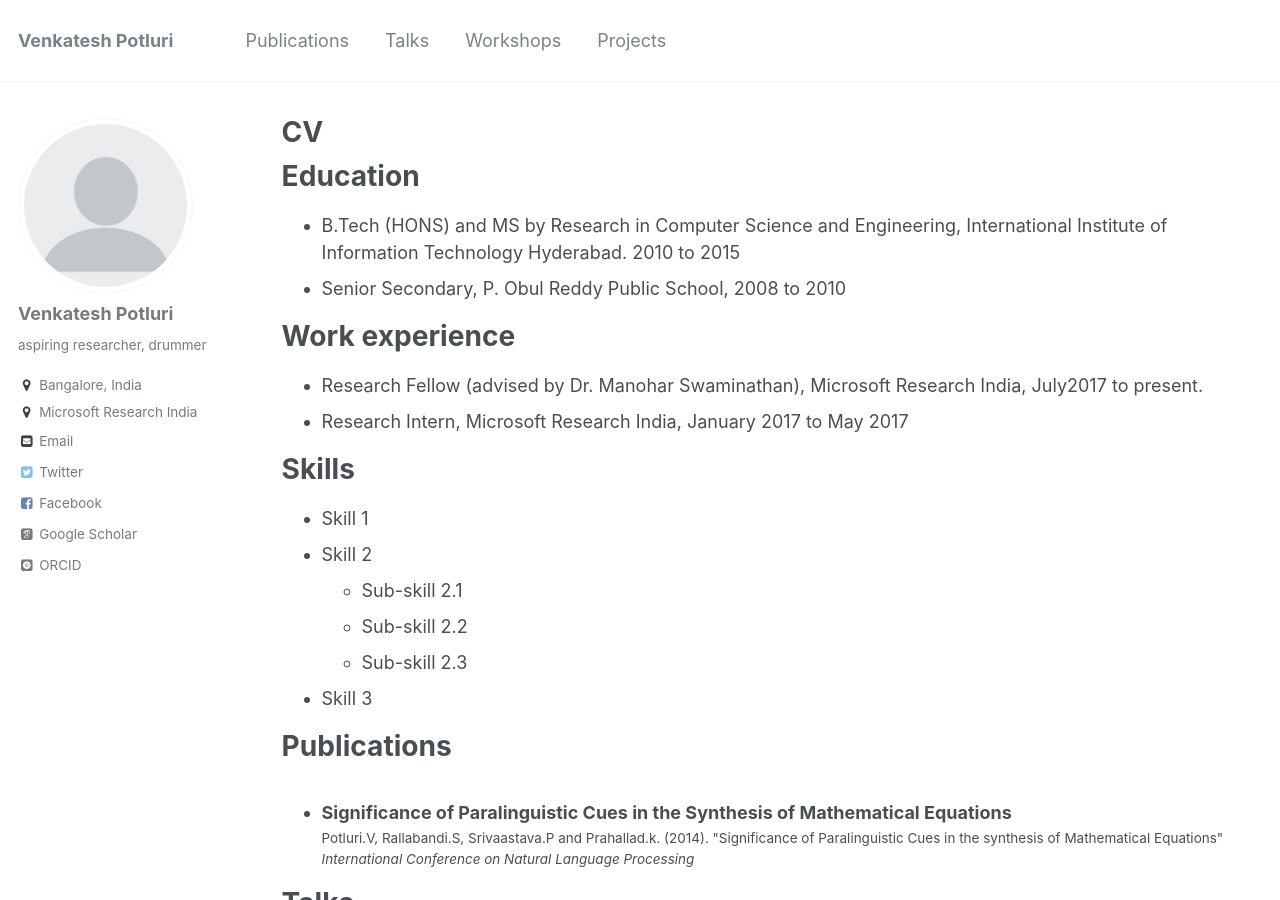
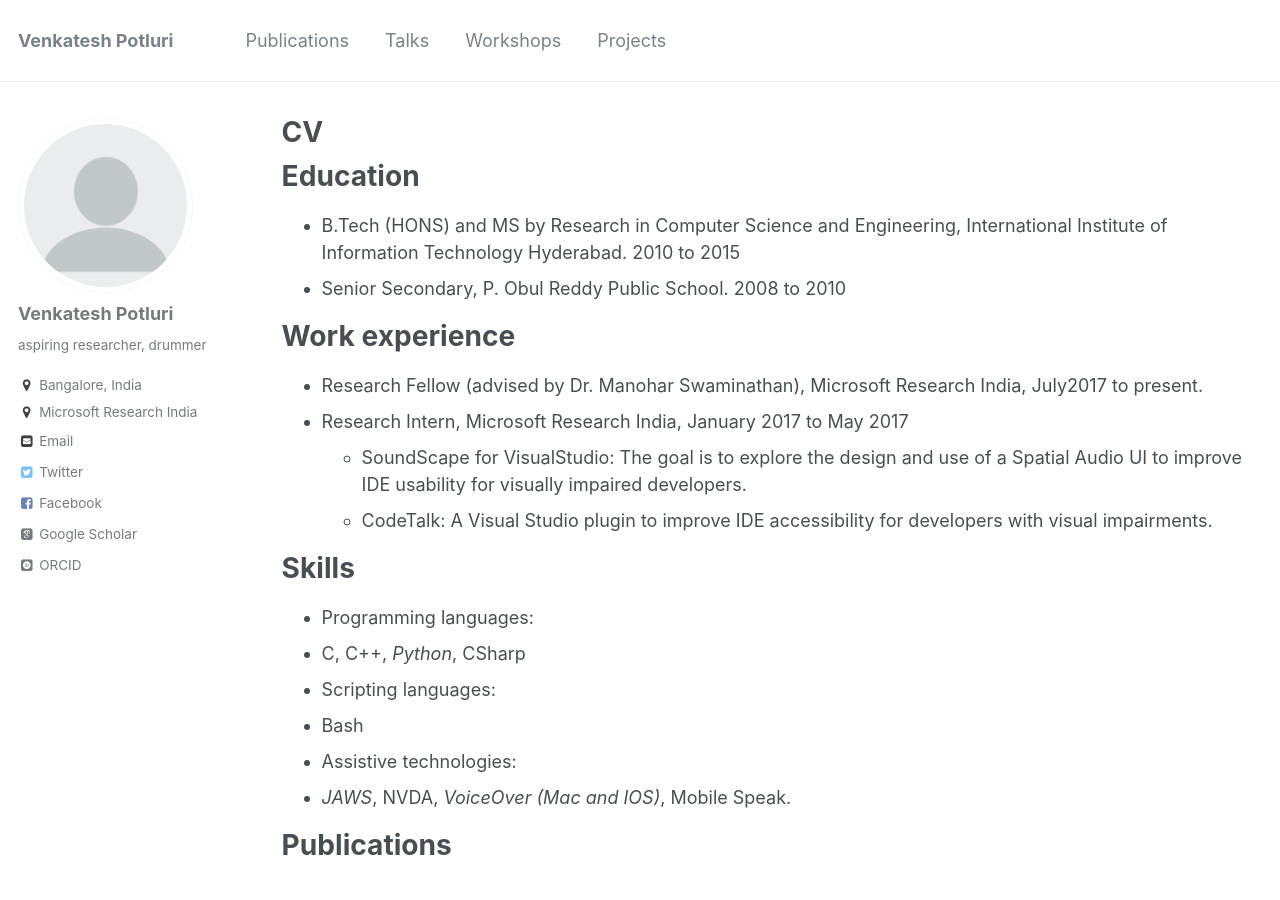
Before and after one commit to venkateshpotluri/venkateshpotluri.github.io, a Jekyll site: the page built from _pages/cv.md, in a window 1280 px wide and 900 px high. Built offline with Jekyll 4.4.1, drawn with Linux system fonts in a browser that asks for light colours; some web fonts are replaced.

Commit message:
updated cv.

```diff
--- a/_pages/cv.md
+++ b/_pages/cv.md
@@ -12,21 +12,25 @@ redirect_from:
 Education
 ======
 * B.Tech (HONS) and MS by Research in Computer Science and Engineering, International Institute of Information Technology Hyderabad. 2010 to 2015
-* Senior Secondary, P. Obul Reddy Public School, 2008 to 2010
+* Senior Secondary, P. Obul Reddy Public School. 2008 to 2010
 
 Work experience
 ======
 * Research Fellow (advised by Dr. Manohar Swaminathan), Microsoft Research India, July2017 to present.
 * Research Intern, Microsoft Research India, January 2017 to May 2017
+  * [SoundScape for VisualStudio](projects/soundscape):
+  The goal is to explore the design and use of a Spatial Audio UI to improve IDE usability for visually impaired developers.
+   * [CodeTalk](projects/codetalk):
+    A Visual Studio plugin to improve IDE accessibility for developers with visual impairments.
 
 Skills
 ======
-* Skill 1
-* Skill 2
-  * Sub-skill 2.1
-  * Sub-skill 2.2
-  * Sub-skill 2.3
-* Skill 3
+* Programming languages:
+ * C, C++, *Python*, CSharp
+ * Scripting languages:
+  * Bash
+  * Assistive technologies:
+   * *JAWS*, NVDA, *VoiceOver (Mac and IOS)*, Mobile Speak.
 
 Publications
 ======
```
